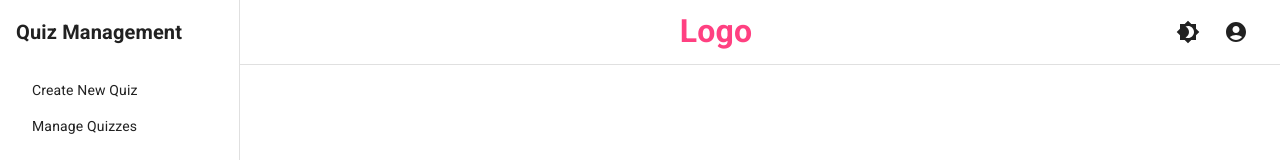
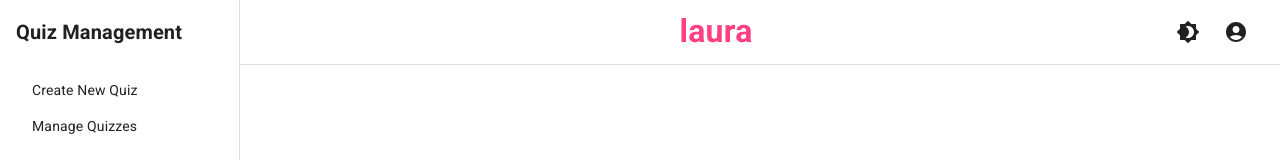
Before and after one commit to dhrub4545/mcq-main-frontend, a React (Vite) app: page / in a window 1280 px wide. Shown: the top 160 px of the page. Built offline with nearby package versions, Linux system fonts and the light colour scheme; sample sign-in values are in the browser's storage.

Commit message:
Update Navbar.jsx

```diff
--- a/src/components/common/Navbar.jsx
+++ b/src/components/common/Navbar.jsx
@@ -109,7 +109,7 @@ const Navbar = ({ onMenuClick }) => {
           }}
         >
           <Link to="/" style={{ color: 'inherit', textDecoration: 'none' }}>
-            Logo
+            laura
           </Link>
         </Typography>
 
```
